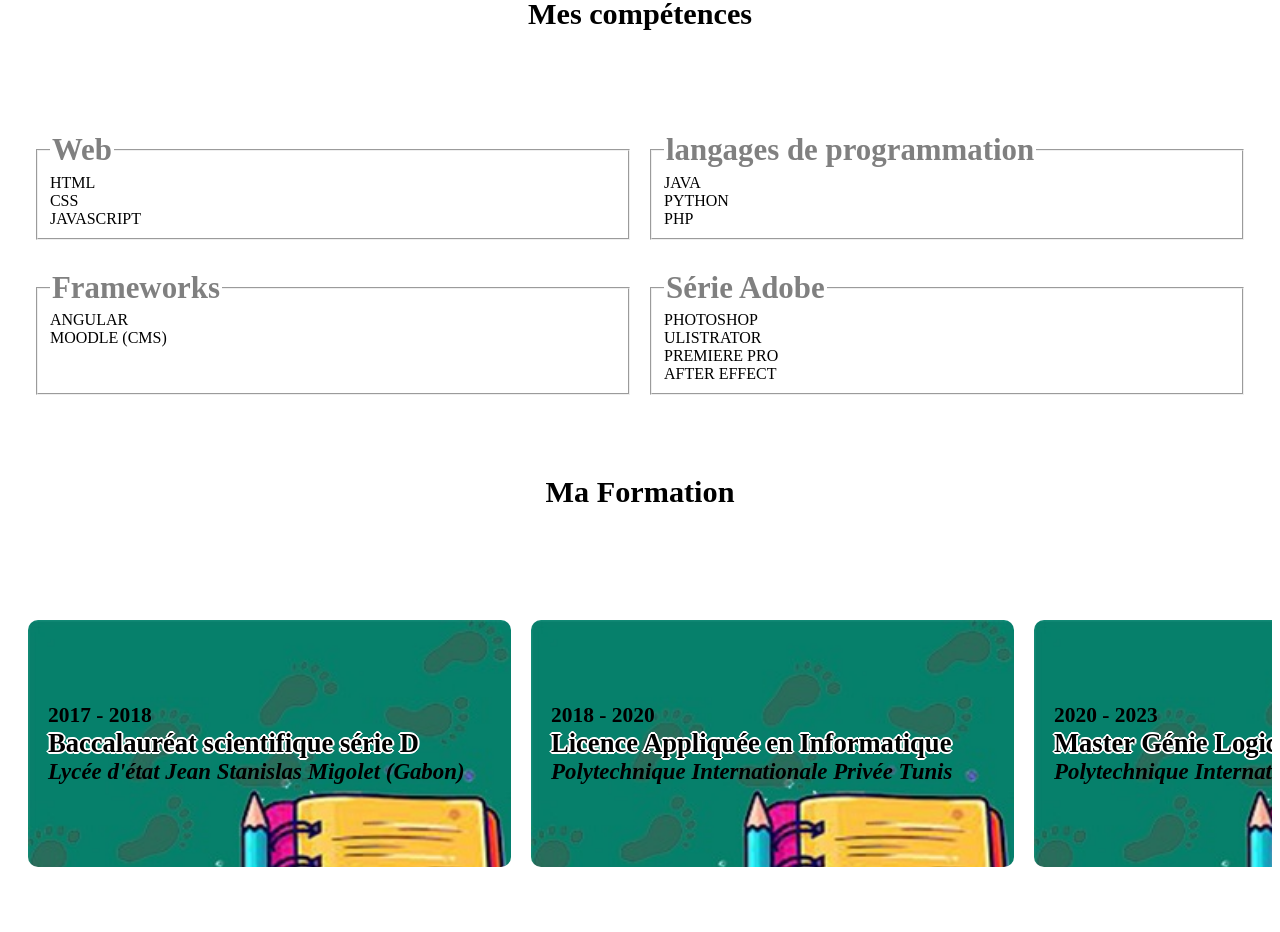
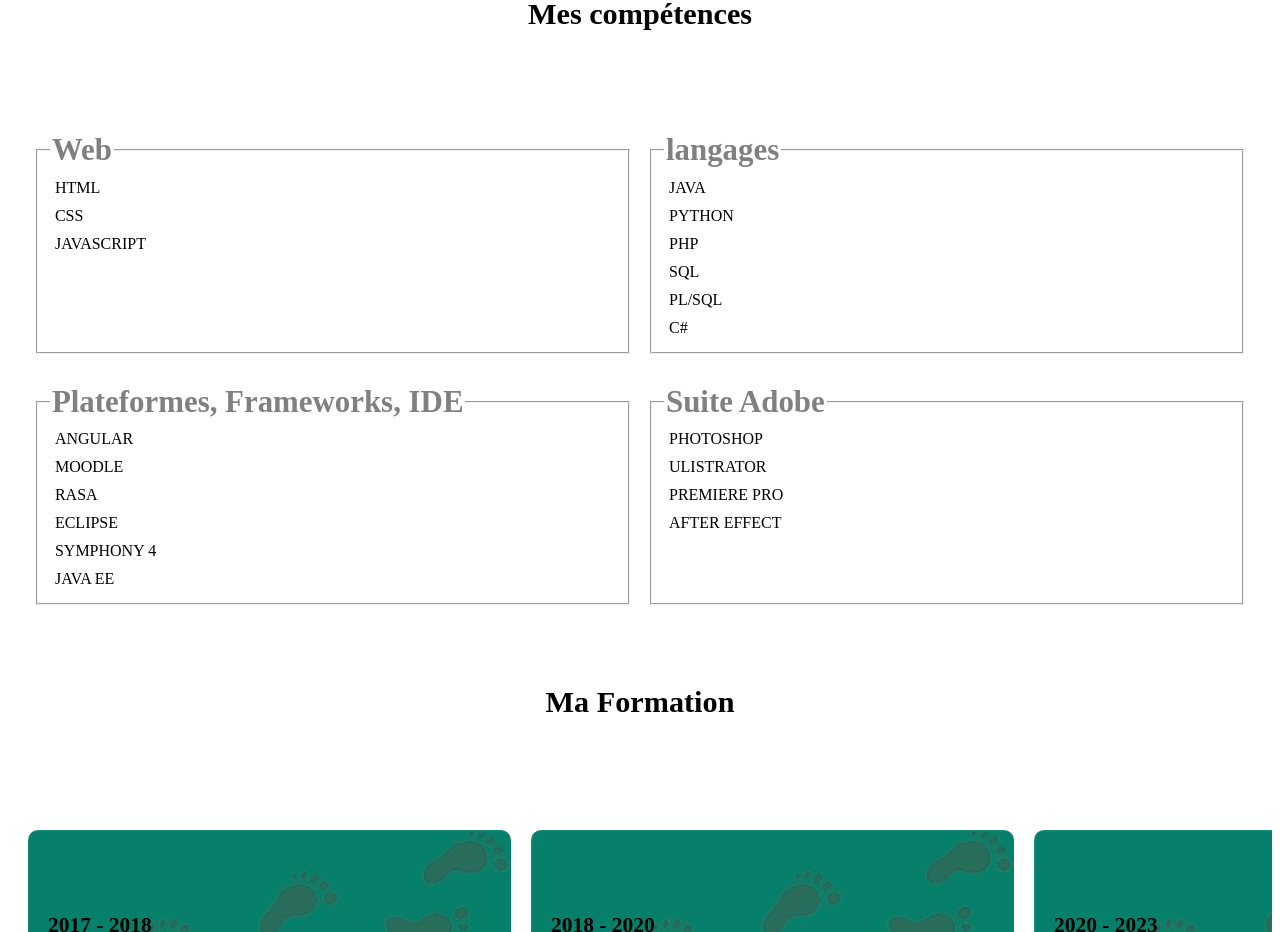
Before and after one commit to faCompteGit/folio, an Angular app: page / in a window 1280 px wide. Shown: the part 1000-1932 px from the top of the page. Built offline with nearby package versions, Linux system fonts and the light colour scheme; a web font is replaced by a local one.

Commit message:
folio version 1.0 cv

```diff
--- a/index.html
+++ b/index.html
@@ -7,6 +7,6 @@
 <style>body::-webkit-scrollbar{display:none}html{scroll-behavior:smooth}</style><link rel="stylesheet" href="styles.0cad85df939ce7da.css" media="print" onload="this.media='all'"><noscript><link rel="stylesheet" href="styles.0cad85df939ce7da.css"></noscript></head>
 <body>
   <app-root></app-root>
-<script src="runtime.4772c680b859c8f9.js" type="module"></script><script src="polyfills.d933ec3b42b07a54.js" type="module"></script><script src="scripts.bcc411467b523686.js" defer></script><script src="main.c25404c497337e39.js" type="module"></script>
+<script src="runtime.4772c680b859c8f9.js" type="module"></script><script src="polyfills.d933ec3b42b07a54.js" type="module"></script><script src="scripts.bcc411467b523686.js" defer></script><script src="main.c824d849a3e4f4a6.js" type="module"></script>
 
 </body></html>
--- a/src/app/app.component.css
+++ b/src/app/app.component.css
@@ -140,6 +140,11 @@ html{
 
 
 /*styles global*/
+
+
+fieldset.field.fieldcompe>span {
+    margin: 5px;
+}
 
 h1,h2,h3{
     color: white;
--- a/src/app/app.component.html
+++ b/src/app/app.component.html
@@ -69,18 +69,26 @@
         <span>JAVASCRIPT</span>
     </fieldset>
     <fieldset class="field fieldcompe">
-      <legend id="web">langages de programmation</legend>
+      <legend id="web">langages</legend>
           <span>JAVA</span>
           <span>PYTHON</span>
           <span>PHP</span>
+          <span>SQL</span>
+          <span>PL/SQL</span>
+          <span>C#</span>
     </fieldset>
     <fieldset class="field fieldcompe">
-      <legend id="web">Frameworks</legend>
+      <legend id="web">Plateformes, Frameworks, IDE</legend>
         <span>ANGULAR</span>
-        <span>MOODLE (CMS)</span>
+        <span>MOODLE </span>
+        <span>RASA</span>
+        <span>ECLIPSE</span>
+        <span>SYMPHONY 4</span>
+        <span>JAVA EE</span>
+        <!-- <span>JAVA SPRING</span>  -->
     </fieldset>
     <fieldset class="field fieldcompe">
-      <legend id="web">Série Adobe</legend>
+      <legend id="web">Suite Adobe</legend>
         <span>PHOTOSHOP</span>
         <span>ULISTRATOR</span>
         <span>PREMIERE PRO</span>
```
Also changed, not shown: 5 other files (tests, documents, lock files or other folders).
